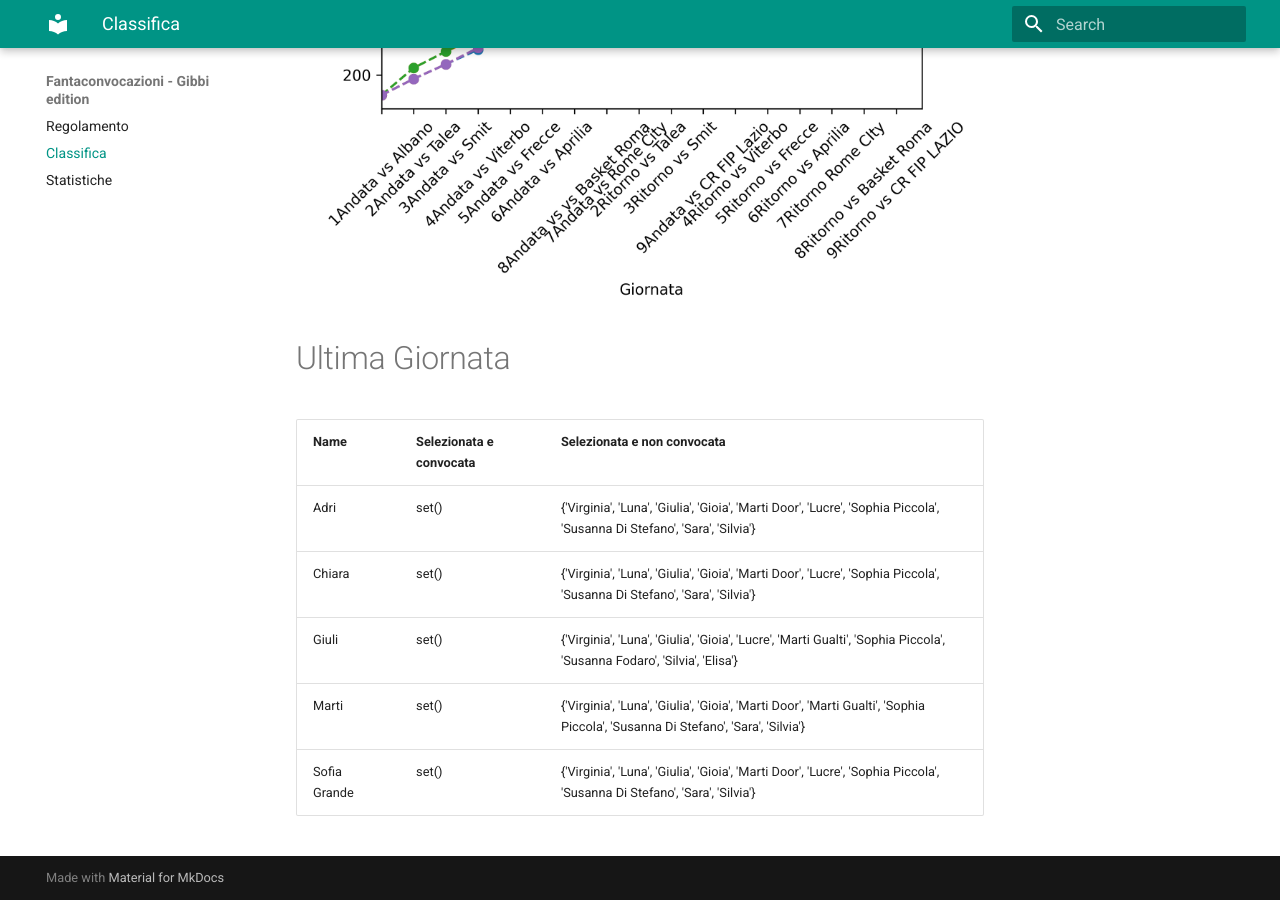
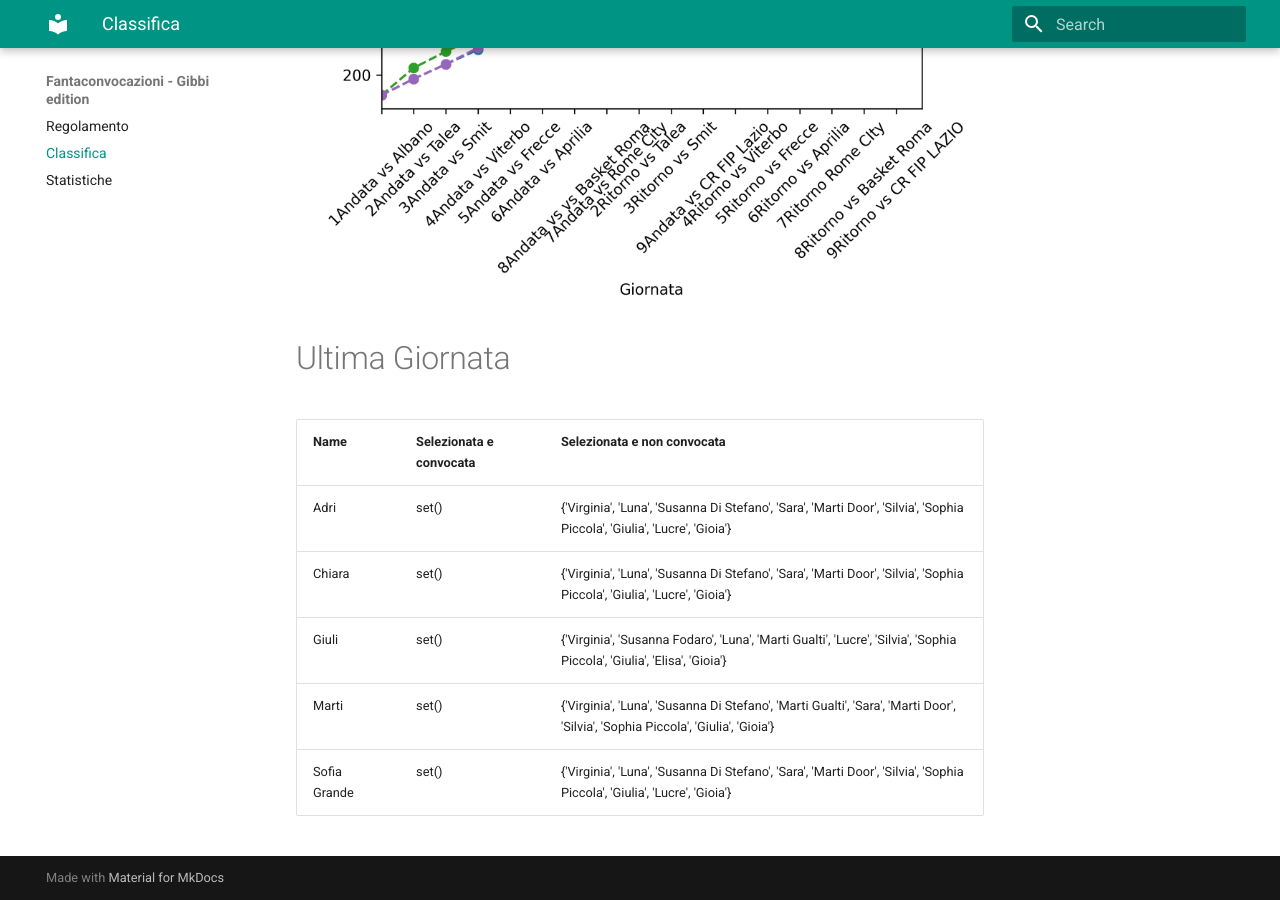
Before and after one commit to martinig94/fantagibbi, an MkDocs documentation site: the page built from docs/Classifica.md, in a window 1280 px wide and 900 px high, scrolled down 810 px. Built offline with MkDocs 1.6.1 and Material for MkDocs 9.7.7, drawn with Linux system fonts in a browser that asks for light colours.

Commit message:
Auto-update from main.py

```diff
--- a/docs/Classifica.md
+++ b/docs/Classifica.md
@@ -18,9 +18,9 @@
 <!-- START_TABLE CORRECT -->
 | Name         | Selezionata e convocata   | Selezionata e non convocata                                                                                                     |
 |:-------------|:--------------------------|:--------------------------------------------------------------------------------------------------------------------------------|
-| Adri         | set()                     | {'Virginia', 'Luna', 'Giulia', 'Gioia', 'Marti Door', 'Lucre', 'Sophia Piccola', 'Susanna Di Stefano', 'Sara', 'Silvia'}        |
-| Chiara       | set()                     | {'Virginia', 'Luna', 'Giulia', 'Gioia', 'Marti Door', 'Lucre', 'Sophia Piccola', 'Susanna Di Stefano', 'Sara', 'Silvia'}        |
-| Giuli        | set()                     | {'Virginia', 'Luna', 'Giulia', 'Gioia', 'Lucre', 'Marti Gualti', 'Sophia Piccola', 'Susanna Fodaro', 'Silvia', 'Elisa'}         |
-| Marti        | set()                     | {'Virginia', 'Luna', 'Giulia', 'Gioia', 'Marti Door', 'Marti Gualti', 'Sophia Piccola', 'Susanna Di Stefano', 'Sara', 'Silvia'} |
-| Sofia Grande | set()                     | {'Virginia', 'Luna', 'Giulia', 'Gioia', 'Marti Door', 'Lucre', 'Sophia Piccola', 'Susanna Di Stefano', 'Sara', 'Silvia'}        |
+| Adri         | set()                     | {'Virginia', 'Luna', 'Susanna Di Stefano', 'Sara', 'Marti Door', 'Silvia', 'Sophia Piccola', 'Giulia', 'Lucre', 'Gioia'}        |
+| Chiara       | set()                     | {'Virginia', 'Luna', 'Susanna Di Stefano', 'Sara', 'Marti Door', 'Silvia', 'Sophia Piccola', 'Giulia', 'Lucre', 'Gioia'}        |
+| Giuli        | set()                     | {'Virginia', 'Susanna Fodaro', 'Luna', 'Marti Gualti', 'Lucre', 'Silvia', 'Sophia Piccola', 'Giulia', 'Elisa', 'Gioia'}         |
+| Marti        | set()                     | {'Virginia', 'Luna', 'Susanna Di Stefano', 'Marti Gualti', 'Sara', 'Marti Door', 'Silvia', 'Sophia Piccola', 'Giulia', 'Gioia'} |
+| Sofia Grande | set()                     | {'Virginia', 'Luna', 'Susanna Di Stefano', 'Sara', 'Marti Door', 'Silvia', 'Sophia Piccola', 'Giulia', 'Lucre', 'Gioia'}        |
 <!-- END_TABLE CORRECT -->
```
